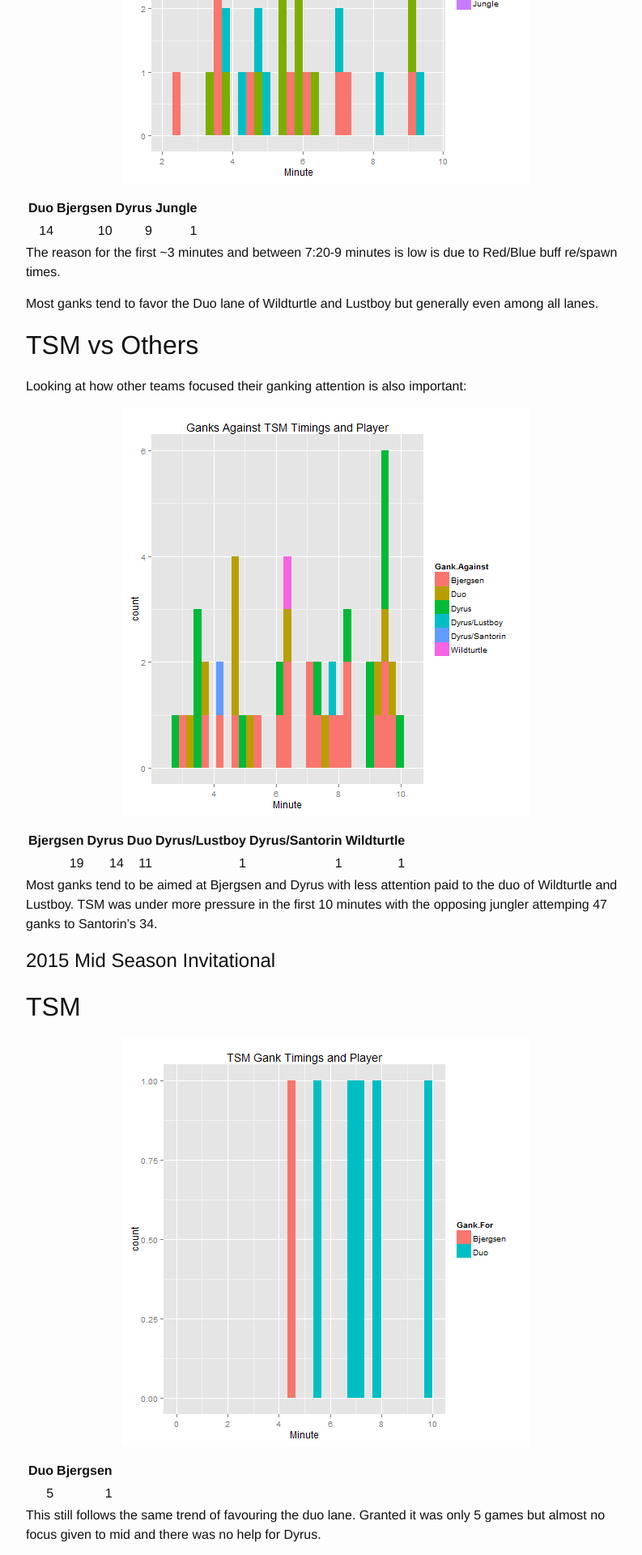
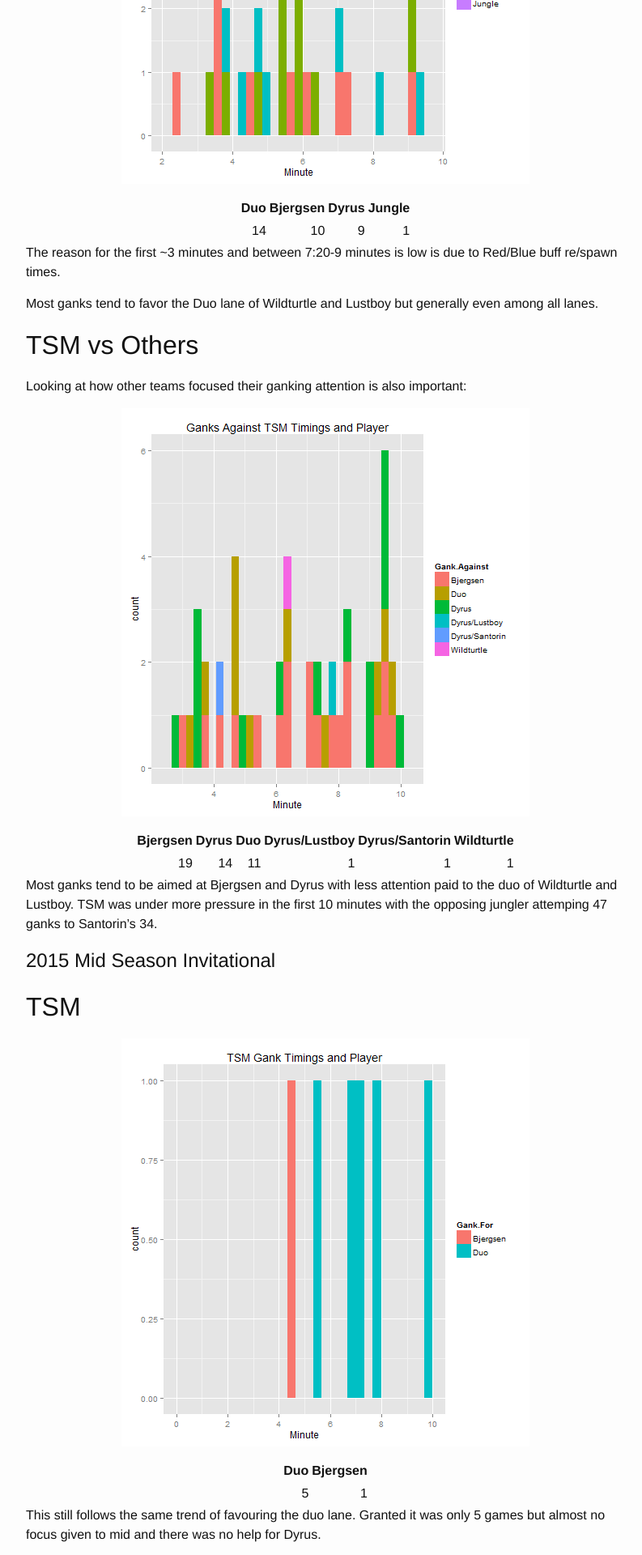
Before and after one commit to awcull/awcull.github.io, a Jekyll site: the page built from _posts/2015-05-11-TSM-MSI-Ganks.md, in a window 1280 px wide. Shown: the part 1058-2978 px from the top of the page at 81% size, without its empty margins (238-1031 px from the left). Built offline with Jekyll 4.4.1, drawn with Linux system fonts in a browser that asks for light colours.

Commit message:
Centered tables

```diff
--- a/_sass/_base.scss
+++ b/_sass/_base.scss
@@ -149,6 +149,10 @@
 }
 
 
+table {
+	margin: 0 auto;
+}
+
 
 /**
  * Wrapper
```
